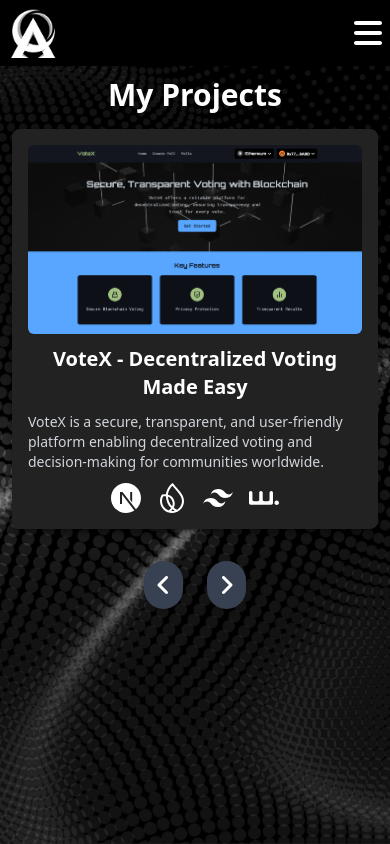
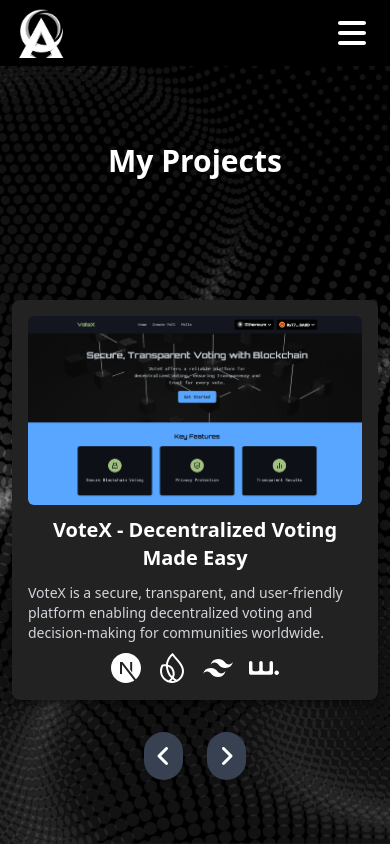
Before and after one commit to Youngtechie/My_Portfolio, a Next.js app: page /project in a window 390 px wide. Built offline with nearby package versions, Linux system fonts and the light colour scheme; no server answers.

Commit message:
[UI]:: Bug fixes

```diff
--- a/src/app/about/page.tsx
+++ b/src/app/about/page.tsx
@@ -12,7 +12,7 @@ import {
 
 const AboutPage = () => {
   return (
-    <div className="p-5 flex flex-col gap-10 bg-[#151615] w-full lg:w-[450px] h-full text-center lg:text-left overflow-scroll overflow-x-hidden mt-[65px] lg:mt-0">
+    <div className="p-5 flex flex-col gap-10 bg-[#151615] w-full lg:w-[450px] h-[100vh] lg:h-full text-center lg:text-left overflow-scroll overflow-x-hidden pt-[90px] lg:pt-5">
       <div>
         <motion.div
           initial={{ opacity: 0, y: 50 }}
--- a/src/app/contact/page.tsx
+++ b/src/app/contact/page.tsx
@@ -41,7 +41,7 @@ const ContactPage = () => {
   };
 
   return (
-    <section className="text-white bg-[#151615] w-full gap-3 lg:gap-5 p-3 lg:p-6 h-[calc(100vh-50px)] lg:h-full lg:w-[450px] flex flex-col items-center mt-[65px] lg:mt-0">
+    <section className="text-white bg-[#151615] w-full gap-3 lg:gap-5 p-3 lg:p-6 h-[100vh] lg:h-full lg:w-[450px] flex flex-col items-center pt-[70px] lg:pt-5 lg:mt-0">
       <h1 className="text-3xl font-bold">Get in Touch</h1>
 
       <div className="flex space-x-6">
--- a/src/app/globals.css
+++ b/src/app/globals.css
@@ -8,6 +8,19 @@
   --font-heading: var(--font-playfair);
   --font-body: var(--font-inter);
 }
+
+html, body {
+  margin: 0;
+  padding: 0;
+  overflow: hidden;
+  height: 100%;
+  width: 100%;
+}
+
+* {
+  box-sizing: border-box;
+}
+
 
 h1,
 h2,
--- a/src/app/layout.tsx
+++ b/src/app/layout.tsx
@@ -86,11 +86,11 @@ export default function RootLayout({
   return (
     <html lang="en">
       <body
-        className={`${playfairDisplay.variable} ${inter.variable} antialiased bg-[url('/general_bg.jpg')] w-full bg-cover bg-center bg-no-repeat`}
+        className={`${playfairDisplay.variable} ${inter.variable} antialiased bg-[url('/general_bg.jpg')] w-full h-full bg-cover bg-center bg-no-repeat`}
       >
-        <main className="lg:flex lg:items-center lg:justify-center w-[100vw] h-[100vh] ">
+        <main className="lg:flex lg:items-center lg:justify-center w-full h-full">
           <Navbar />
-          <div className="lg:h-[550px] lg:pt-0 flex flex-col lg:flex-row items-center ">
+          <div className="lg:h-[550px] lg:pt-0 flex flex-col lg:flex-row items-center">
             <HomeSide view={false} />
             {children}
           </div>
--- a/src/app/project/page.tsx
+++ b/src/app/project/page.tsx
@@ -20,7 +20,7 @@ const MyProjects = () => {
   };
 
   return (
-    <section className="text-white lg:bg-[#151615] flex flex-col w-full items-center justify-around mt-[65px] lg:mt-0 p-3 lg:p-6 lg:h-full lg:w-[450px] h-[calc(100vh - 50px)]">
+    <section className="text-white lg:bg-[#151615] flex flex-col w-full items-center justify-around pt-[90px] lg:pt-5 lg:mt-0 p-3 lg:p-6 lg:h-full lg:w-[450px] h-[100vh] overflow-scroll lg:overflow-hidden">
       <h1 className="text-3xl font-bold text-center mb-4">My Projects</h1>
 
       <div className="projects-container flex flex-col items-center space-y-6">
@@ -41,8 +41,8 @@ const MyProjects = () => {
                   alt={projects[completedIndex].title}
                   className="rounded-md"
                   layout="responsive"
-                  width={12} // 16:9 aspect ratio for example
-                  height={5}
+                  width={16} // 16:9 aspect ratio for example
+                  height={9}
                   objectFit="contain" // or "cover" depending on your preference
                 />
               </div>
--- a/src/components/header/header.css
+++ b/src/components/header/header.css
@@ -1,10 +1,36 @@
-.L_head {
+/* Header Styling */
+.header-container {
   position: fixed;
-  flex-direction: row;
+  top: 0;
+  width: 100%;
+  background-color: black;
+  z-index: 1000;
+  align-items: center;
+  justify-content: center;
+}
+
+.header-content {
+  display: flex;
   align-items: center;
   justify-content: space-between;
   width: 100%;
-  top: 0;
-  background-color: black;
-  z-index: 100;
+  max-width: 1200px; /* Optional, for centering and better alignment on wider screens */
 }
+
+.logo {
+  object-fit: contain;
+}
+
+.menu-toggle {
+  background: none;
+  border: none;
+  cursor: pointer;
+  display: flex;
+  align-items: center;
+  justify-content: center;
+  padding: 8px;
+}
+
+.menu-toggle:hover {
+  opacity: 0.8;
+}
--- a/src/components/header/header.tsx
+++ b/src/components/header/header.tsx
@@ -1,4 +1,3 @@
-// Header.tsx
 import Image from "next/image";
 import { FontAwesomeIcon } from "@fortawesome/react-fontawesome";
 import "./header.css";
@@ -6,21 +5,28 @@ import { faBars, faTimes } from "@fortawesome/free-solid-svg-icons";
 
 interface HeaderProps {
   onToggleNavbar: () => void;
-  open: boolean
+  open: boolean;
 }
 
 export function Header({ onToggleNavbar, open }: HeaderProps) {
   return (
-    <div className="lg:hidden flex L_head L_head_S px-2 py-2">
-      <div className="flex items-center justify-between w-full h-full">
-        <Image src={"/logo.png"} alt="Olaegbe's Logo" width={50} height={50} className="" />
-        <FontAwesomeIcon
-          icon={!open? faBars : faTimes}
-          color="white"
-          size="2x"
+    <header className="header-container px-4 py-2 flex lg:hidden">
+      <div className="header-content">
+        <Image
+          src="/logo.png"
+          alt="Olaegbe's Logo"
+          width={50}
+          height={50}
+          className="logo"
+        />
+        <button
+          className="menu-toggle"
+          aria-label={open ? "Close Menu" : "Open Menu"}
           onClick={onToggleNavbar}
-        />
+        >
+          <FontAwesomeIcon icon={open ? faTimes : faBars} size="2x" color="white" />
+        </button>
       </div>
-    </div>
+    </header>
   );
 }
--- a/src/components/home/home.css
+++ b/src/components/home/home.css
@@ -6,7 +6,6 @@
   animation: pulseLine 2s infinite;
 }
 .min_Header {
-  margin-top: 70px;
   height: calc(100vh - 70px);
 }
 
--- a/src/components/home/home.tsx
+++ b/src/components/home/home.tsx
@@ -21,7 +21,7 @@ export default function HomeSide({view}: HomeSlideProps) {
   }, []);
 
   return (
-    <div className={`${view ? 'flex bg-none min_Header w-[100vw]': 'hidden'} lg:flex flex-col items-center  lg:w-[300px] lg:h-[600px] bg-[url('/bg.png')] bg-cover bg-center bg-no-repeat text-[#fff] shadow-lg shadow-[#1f1e1e] z-50 relative lg:py-32 lg:gap-20 gap-24`}>
+    <div className={`${view ? 'flex bg-none min_Header w-[100vw]': 'hidden'} lg:flex flex-col items-center  lg:w-[300px] lg:h-[600px] bg-[url('/bg.png')] bg-cover bg-center bg-no-repeat text-[#fff] lg:shadow-lg lg:shadow-[#1f1e1e] z-50 relative lg:py-32 lg:gap-20 justify-center gap-20`}>
       <div className={`${!view? 'absolute inset-0 bg-black opacity-50 z-10 rounded-xl': ''} `}></div>
 
       <div className="flex gap-5 z-20 relative">
@@ -58,7 +58,7 @@ export default function HomeSide({view}: HomeSlideProps) {
 
       {/* Scrolling Text Below */}
       <h3
-        className="font-bold text-2xl justify-self-end bottom-12 absolute z-50"
+        className="font-bold text-2xl justify-self-end bottom-12 z-50"
         style={{ minHeight: "2em" }}
       >
         <Typewriter
--- a/src/components/navbar/navbar.css
+++ b/src/components/navbar/navbar.css
@@ -111,7 +111,7 @@
   border-bottom-right-radius: 0;
 }
 
-.interactive-sidebar ul a:not(.interactive-sidebar a.active):hover svg path {
+.interactive-sidebar ul a:not(.interactive-sidebar a.active):hover svg path, .downLoad:hover svg path {
   fill: #FFD700;
 }
 
--- a/src/components/navbar/navbar.tsx
+++ b/src/components/navbar/navbar.tsx
@@ -144,7 +144,7 @@ export function Navbar() {
               </div>
             </Link>
           </ul>
-          <div className="absolute bottom-10 flex w-full items-center justify-center">
+          <div className="downLoad absolute bottom-10 flex w-full items-center justify-center">
             <Link href={pdfUrl} target="_blank">
               <FontAwesomeIcon icon={faCloudDownload} color="white" size="2x" />
             </Link>
--- a/src/constants/index.tsx
+++ b/src/constants/index.tsx
@@ -28,8 +28,8 @@ const projects = [
   },
   {
     "id": "2",
-    "title": "My 3D Portfolio",
-    "description": "My 3D Portfolio is a visually stunning and interactive personal portfolio website showcasing projects in a dynamic 3D environment.",
+    "title": "3D Portfolio",
+    "description": "3D Portfolio is a visually stunning and interactive personal portfolio website showcasing projects in a dynamic 3D environment.",
     "image": "/3dport.png",
     "link": "https://oa-3dportfolio.netlify.app",
     "techStack": [
```
